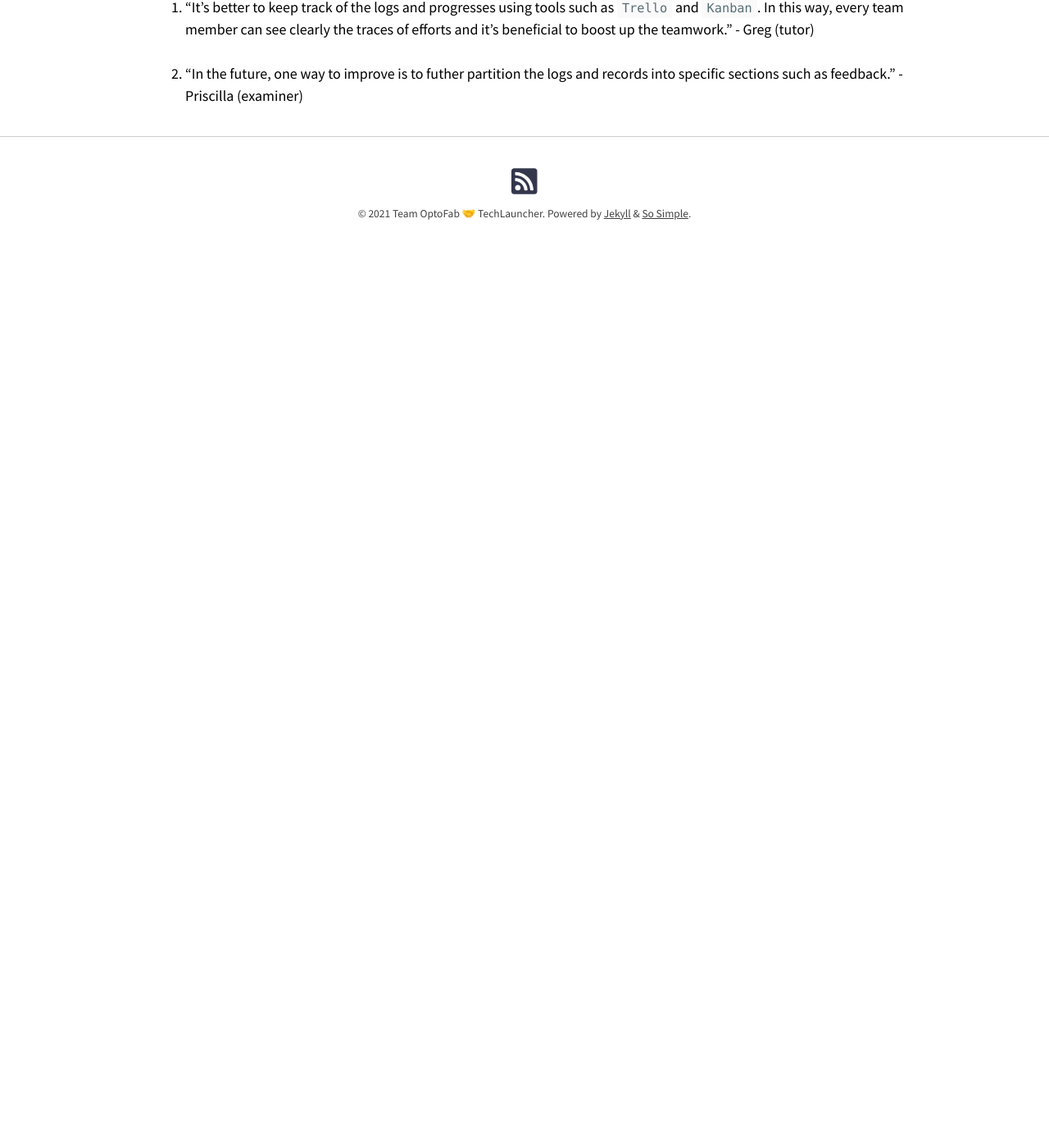
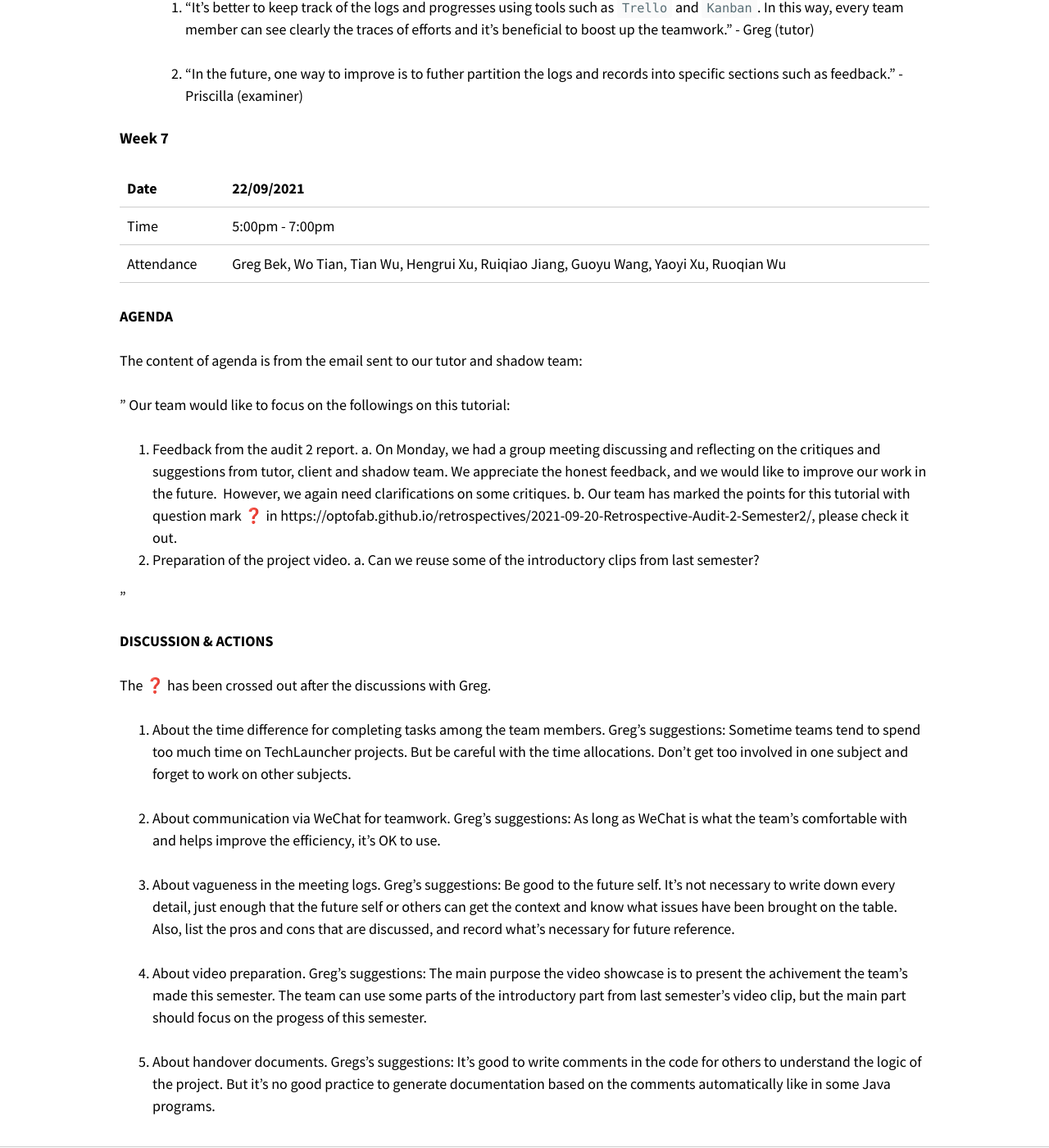
Before and after one commit to optofab/optofab.github.io, a Jekyll site: the page built from meeting_minutes.md, in a window 1280 px wide and 1400 px high, scrolled down 25766 px. Shown: the whole window at 82% size. Built offline with Jekyll 4.4.1, drawn with Linux system fonts in a browser that asks for light colours; nearby versions of some CDN libraries; emoji names are drawn with the system emoji font; before the commit the page ends 26109 px from its top, so only the background shows below that.

Commit message:
update tutorial meeting minutes of week 7

```diff
--- a/meeting_minutes.md
+++ b/meeting_minutes.md
@@ -336,7 +336,6 @@ OptoFab:
 - Phillip gave the update of the design of the Customer Portal. Check our launched website [here](https://tl20212.cecs.anu.edu.au/).
 - Some of the handover documents are specified by OptoFab [here](https://docs.google.com/document/d/1uWrBjZ932HntIPk-vCvv65ao4Rry5haL4G_gA3TTQbg/edit?usp=sharing).
 
-
 **ACTION**
 
 Our team:
@@ -344,9 +343,6 @@ Our team:
 1. Start working on the handovers.
 2. Finish the further steps [here](https://docs.google.com/document/d/1oUez2r_LzQgDHe2GK7fmn5mw2mV-qYmSr2Vx3SXG72I/edit?usp=sharing).
 3. Finish the Part page of Order Management System if time allows.
-
-
-
 
 ### Group Meetings
 
@@ -702,7 +698,6 @@ Our team:
 - Ruiqiao: continue working on the back-end of the management system (Agreed by everyone)
 - Ruiqiao: add one column in the decision making log called "catalogue" according to the advice from both the tutor and shadow team. Add the type of decision being made e.g. communication, technical etc.” (Agreed by everyone)
 
-
 ### Tutorials
 
 #### Week 2
@@ -881,3 +876,44 @@ The presentation would be divided into the following sections:
    1. "It's better to keep track of the logs and progresses using tools such as `Trello` and `Kanban`. In this way, every team member can see clearly the traces of efforts and it's beneficial to boost up the teamwork." - Greg (tutor)
 
    2. "In the future, one way to improve is to futher partition the logs and records into specific sections such as feedback." - Priscilla (examiner)
+
+#### Week 7
+
+| Date       | 22/09/2021                                                                              |
+| ---------- | --------------------------------------------------------------------------------------- |
+| Time       | 5:00pm - 7:00pm                                                                         |
+| Attendance | Greg Bek, Wo Tian, Tian Wu, Hengrui Xu, Ruiqiao Jiang, Guoyu Wang, Yaoyi Xu, Ruoqian Wu |
+
+**AGENDA**
+
+The content of agenda is from the email sent to our tutor and shadow team:
+
+"
+Our team would like to focus on the followings on this tutorial:
+
+1. Feedback from the audit 2 report.
+   a. On Monday, we had a group meeting discussing and reflecting on the critiques and suggestions from tutor, client and shadow team. We appreciate the honest feedback, and we would like to improve our work in the future.  However, we again need clarifications on some critiques.
+   b. Our team has marked the points for this tutorial with question mark ❓ in https://optofab.github.io/retrospectives/2021-09-20-Retrospective-Audit-2-Semester2/, please check it out.
+2. Preparation of the project video.
+   a. Can we reuse some of the introductory clips from last semester?
+
+"
+
+**DISCUSSION & ACTIONS**
+
+The :question: has been crossed out after the discussions with Greg.
+
+1. About the time difference for completing tasks among the team members.
+   Greg's suggestions: Sometime teams tend to spend too much time on TechLauncher projects. But be careful with the time allocations. Don't get too involved in one subject and forget to work on other subjects.
+
+2. About communication via WeChat for teamwork.
+   Greg's suggestions: As long as WeChat is what the team's comfortable with and helps improve the efficiency, it's OK to use.
+
+3. About vagueness in the meeting logs.
+   Greg's suggestions: Be good to the future self. It's not necessary to write down every detail, just enough that the future self or others can get the context and know what issues have been brought on the table. Also, list the pros and cons that are discussed, and record what's necessary for future reference.
+
+4. About video preparation.
+   Greg's suggestions: The main purpose the video showcase is to present the achivement the team's made this semester. The team can use some parts of the introductory part from last semester's video clip, but the main part should focus on the progess of this semester.
+
+5. About handover documents.
+   Gregs's suggestions: It's good to write comments in the code for others to understand the logic of the project. But it's no good practice to generate documentation based on the comments automatically like in some Java programs.
```
